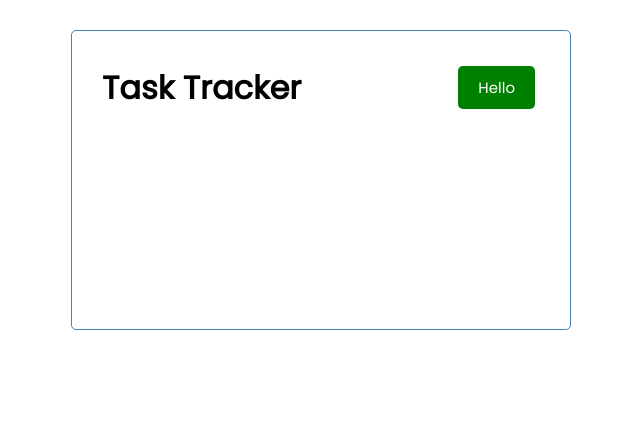
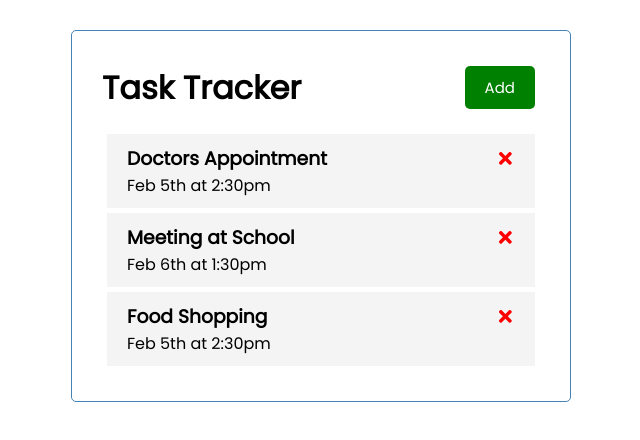
Before and after one commit to derickmoncado/react-task-tracker, a React (Create React App) app: page / in a window 1280 px wide. Shown: the top 440 px of the page, without its empty margins (319-959 px from the left). Built offline with nearby package versions, Linux system fonts and the light colour scheme.

Commit message:
Delete icons and functionality

```diff
--- a/package.json
+++ b/package.json
@@ -8,6 +8,7 @@
     "@testing-library/user-event": "^12.1.10",
     "react": "^17.0.1",
     "react-dom": "^17.0.1",
+    "react-icons": "^4.2.0",
     "react-scripts": "4.0.3",
     "web-vitals": "^1.0.1"
   },
--- a/src/App.js
+++ b/src/App.js
@@ -1,11 +1,38 @@
 import Header from './components/Header';
+import Tasks from './components/Tasks';
+import { useState } from 'react';
 
 function App() {
-  const name = 'Task Tracker';
+  const [tasks, setTasks] = useState([
+    {
+      id: 1,
+      text: 'Doctors Appointment',
+      day: 'Feb 5th at 2:30pm',
+      reminder: true,
+    },
+    {
+      id: 2,
+      text: 'Meeting at School',
+      day: 'Feb 6th at 1:30pm',
+      reminder: true,
+    },
+    {
+      id: 3,
+      text: 'Food Shopping',
+      day: 'Feb 5th at 2:30pm',
+      reminder: true,
+    }
+  ]);
+
+  // Delete task
+  const deleteTask = (id) => {
+    setTasks(tasks.filter((task) => task.id !== id));
+  }
 
   return (
     <div className="container">
-      <Header title={name} />
+      <Header />
+      {tasks.length > 0 ? <Tasks tasks={tasks} onDelete={deleteTask} /> : 'No tasks to show'}
     </div>
   );
 }
--- a/src/components/Header.js
+++ b/src/components/Header.js
@@ -1,15 +1,15 @@
 import React from 'react';
 import Button from './Button';
 
-const Header = ({ title }) => {
+const Header = () => {
   const onClick = () => {
     console.log('click');
   }
 
   return (
     <header className="header">
-      <h1>{title}</h1>
-      <Button color='green' text='Hello' onClick={onClick} />
+      <h1>Task Tracker</h1>
+      <Button color='green' text='Add' onClick={onClick} />
     </header>
   );
 }
--- /dev/null
+++ b/src/components/Task.js
@@ -0,0 +1,20 @@
+import React from 'react';
+import { FaTimes } from 'react-icons/fa';
+
+const Task = ({ task, onDelete }) => {
+
+  return (
+    <div className='task'>
+      <h3>
+        {task.text}
+        <FaTimes
+          style={{ color: 'red', cursor: 'pointer' }}
+          onClick={() => onDelete(task.id)}
+        />
+      </h3>
+      <p>{task.day}</p>
+    </div>
+  )
+}
+
+export default Task;
--- a/src/components/Tasks.js
+++ b/src/components/Tasks.js
@@ -1,30 +1,13 @@
 import React from 'react';
+import Task from './Task';
 
-const tasks = [
-  {
-    id: 1,
-    text: 'Doctors Appointment',
-    day: 'Feb 5th at 2:30pm',
-    reminder: true,
-  },
-  {
-    id: 2,
-    text: 'Meeting at School',
-    day: 'Feb 6th at 1:30pm',
-    reminder: true,
-  },
-  {
-    id: 3,
-    text: 'Food Shopping',
-    day: 'Feb 5th at 2:30pm',
-    reminder: true,
-  }
-];
+const Tasks = ({ tasks, onDelete }) => {
 
-const Tasks = () => {
   return (
     <div>
-
+      {tasks.map((task) => (
+        <Task key={task.id} task={task} onDelete={onDelete} />
+      ))}
     </div>
   )
 }
```
Also changed, not shown: 2 other files (tests, documents, lock files or other folders).
